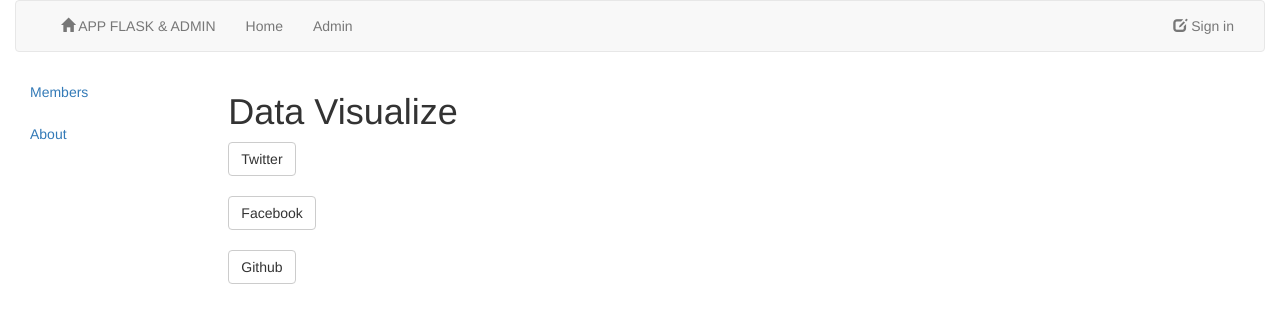
After one commit to rubenlorenzo/Flask_Scaffold_Admin, a Flask app: template app/data_visualize/templates/data_visualize_admin.html in a window 1280 px wide. The commit adds this page. Shown: the top 323 px of the page. Run offline with Flask 2, Linux system fonts and the light colour scheme; the template is opened without the code that fills it, so the values that code supplies are empty; parts of the project's set-up code (start-up, migrations or seed data) failed here and were passed over; some libraries are stand-ins or nearby versions.

Commit message:
add data_visualize, in admin-menu and as blueprint

```diff
--- a/app/__init__.py
+++ b/app/__init__.py
@@ -26,6 +26,8 @@ app.register_blueprint(admin_blueprint, url_prefix='/admin')
 from .home import home as home_blueprint
 app.register_blueprint(home_blueprint, url_prefix='/home')
 
+from .data_visualize import data_visualize as data_visualize_blueprint
+app.register_blueprint(data_visualize_blueprint, url_prefix="/data_visualize")
 
 #Views
 from . import views
--- a/app/admin/__init__.py
+++ b/app/admin/__init__.py
@@ -42,3 +42,6 @@ admin = Blueprint('admin', __name__, template_folder='./templates', static_folde
 
 # Views
 from . import views
+
+# Views data_visualize
+from ..data_visualize import views
--- a/app/admin/templates/base_admin.html
+++ b/app/admin/templates/base_admin.html
@@ -17,7 +17,8 @@
       <ul class="nav nav-pills nav-stacked">
           <li role="presentation" {% if title == "Members" %} class="active" {% endif %}><a href="{{ url_for('admin.members_page') }}">Members</a></li>
           {% if vars.current_user_is_admin %}
-          <li role="presentation" {% if title == "Roles" %} class="active" {% endif %}><a href="{{ url_for('admin.roles_page') }}">Roles</a></li>
+            <li role="presentation" {% if title == "Roles" %} class="active" {% endif %}><a href="{{ url_for('admin.roles_page') }}">Roles</a></li>
+            {% include 'menu_addons_admin.html' %}
           {% endif %}
           <li role="presentation" {% if title == "About" %} class="active" {% endif %}><a href="{{ url_for('admin.about_page') }}">About</a></li>
       </ul>
--- /dev/null
+++ b/app/admin/templates/menu_addons_admin.html
@@ -0,0 +1 @@
+<li role="presentation" {% if title == "Data Visualize" %} class="active" {% endif %}><a href="{{ url_for('admin.data_visualize_admin') }}">Data Visualize</a></li>
--- /dev/null
+++ b/app/data_visualize/templates/data_visualize_admin.html
@@ -0,0 +1,10 @@
+{% extends "base_admin.html" %}
+  {% block content_admin %}
+    <h1>Data Visualize</h1>
+    <div id="data_visualize_btn center">
+      <a href="#"  class="btn btn-default" role="button">Twitter</a><br><br>
+      <a href="#"  class="btn btn-default" role="button">Facebook</a><br><br>
+      <a href="#"  class="btn btn-default" role="button">Github</a>
+    </div>
+
+  {% endblock %}
```
Also changed, not shown: app/data_visualize/__init__.py (added, +8 -0 lines), app/data_visualize/views.py (added, +12 -0 lines), app/data_visualize/static/style.css (added).
